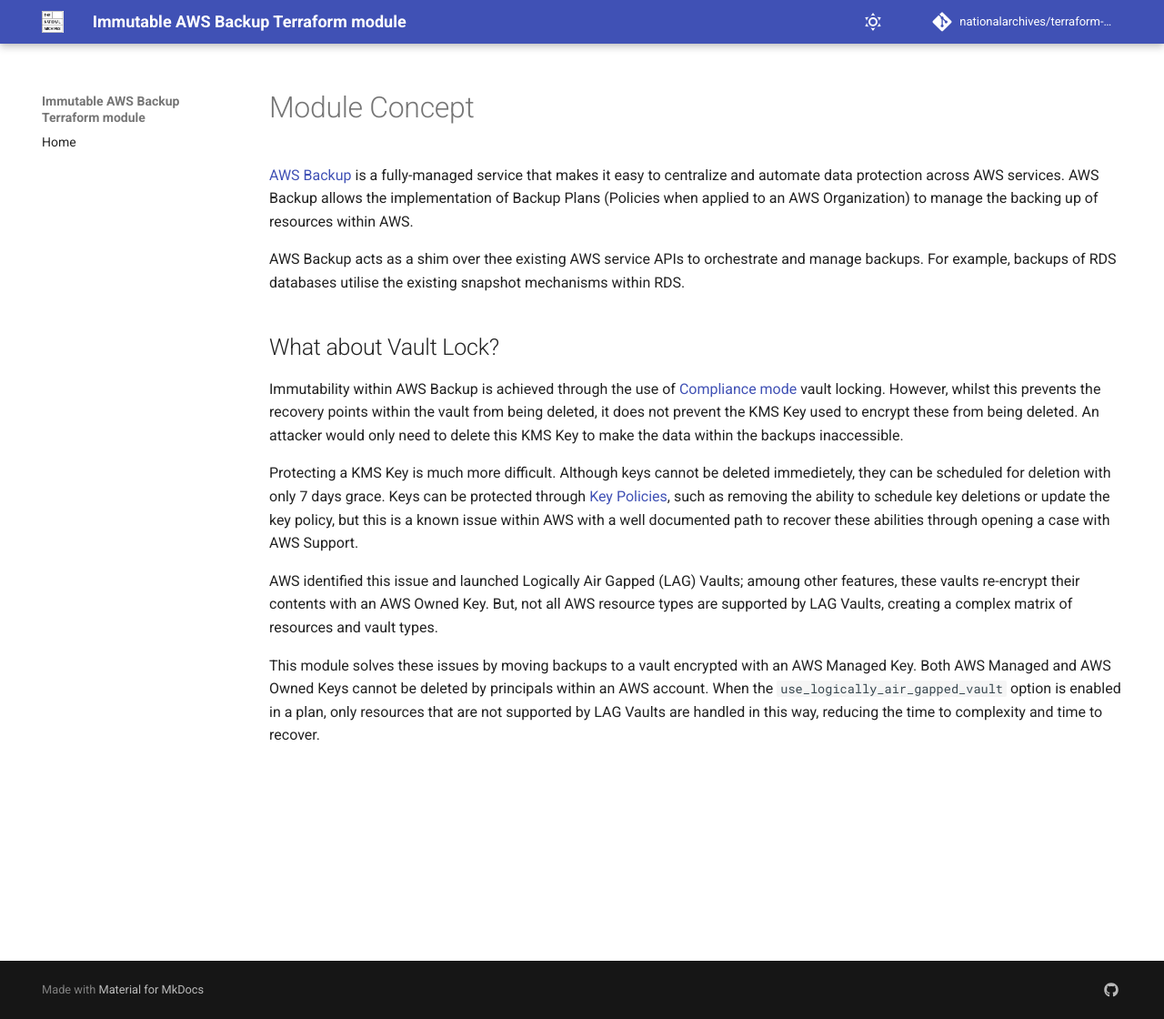
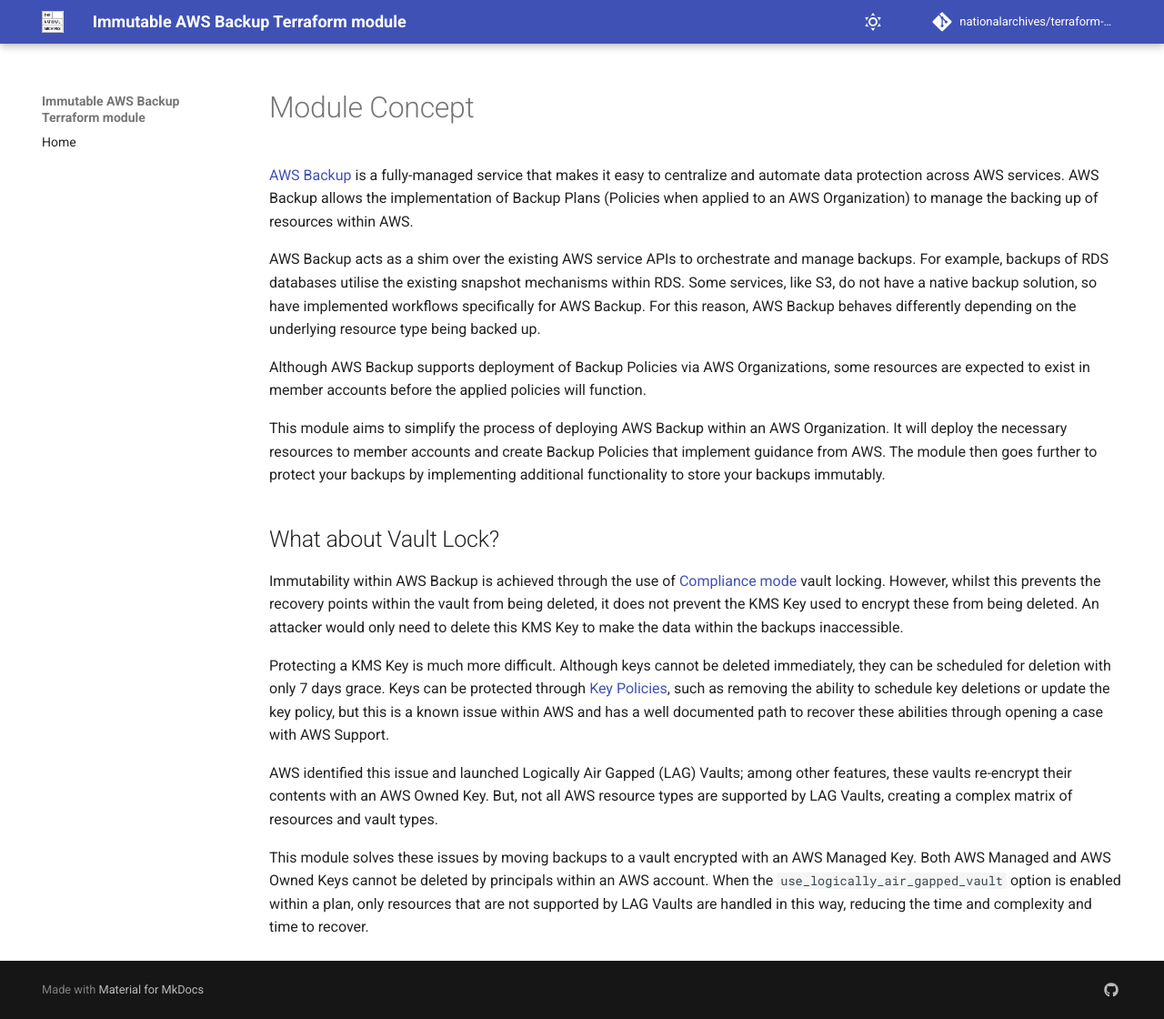
Before and after one commit to nationalarchives/terraform-aws-immutable-aws-backup, an MkDocs documentation site: the page built from docs/concept.md, in a window 1280 px wide and 1120 px high. Shown: the whole window at 91% size. Built offline with MkDocs 1.6.1 and Material for MkDocs 9.7.7, drawn with Linux system fonts in a browser that asks for light colours; comment, search, counter and statistics services are not loaded.

Commit message:
Add `concept.md`

```diff
--- a/docs/concept.md
+++ b/docs/concept.md
@@ -2,13 +2,18 @@
 
 [AWS Backup](https://docs.aws.amazon.com/aws-backup/latest/devguide/whatisbackup.html) is a fully-managed service that makes it easy to centralize and automate data protection across AWS services. AWS Backup allows the implementation of Backup Plans (Policies when applied to an AWS Organization) to manage the backing up of resources within AWS.
 
-AWS Backup acts as a shim over thee existing AWS service APIs to orchestrate and manage backups. For example, backups of RDS databases utilise the existing snapshot mechanisms within RDS.
+AWS Backup acts as a shim over the existing AWS service APIs to orchestrate and manage backups. For example, backups of RDS databases utilise the existing snapshot mechanisms within RDS. Some services, like S3, do not have a native backup solution, so have implemented workflows specifically for AWS Backup. For this reason, AWS Backup behaves differently depending on the underlying resource type being backed up.
+
+Although AWS Backup supports deployment of Backup Policies via AWS Organizations, some resources are expected to exist in member accounts before the applied policies will function.
+
+This module aims to simplify the process of deploying AWS Backup within an AWS Organization. It will deploy the necessary resources to member accounts and create Backup Policies that implement guidance from AWS. The module then goes further to protect your backups by implementing additional functionality to store your backups immutably.
 
 ## What about Vault Lock?
+
 Immutability within AWS Backup is achieved through the use of [Compliance mode](https://docs.aws.amazon.com/aws-backup/latest/devguide/vault-lock.html#backup-vault-lock-modes) vault locking. However, whilst this prevents the recovery points within the vault from being deleted, it does not prevent the KMS Key used to encrypt these from being deleted. An attacker would only need to delete this KMS Key to make the data within the backups inaccessible.
 
-Protecting a KMS Key is much more difficult. Although keys cannot be deleted immedietely, they can be scheduled for deletion with only 7 days grace. Keys can be protected through [Key Policies](https://docs.aws.amazon.com/kms/latest/developerguide/key-policies.html), such as removing the ability to schedule key deletions or update the key policy, but this is a known issue within AWS with a well documented path to recover these abilities through opening a case with AWS Support.
+Protecting a KMS Key is much more difficult. Although keys cannot be deleted immediately, they can be scheduled for deletion with only 7 days grace. Keys can be protected through [Key Policies](https://docs.aws.amazon.com/kms/latest/developerguide/key-policies.html), such as removing the ability to schedule key deletions or update the key policy, but this is a known issue within AWS and has a well documented path to recover these abilities through opening a case with AWS Support.
 
-AWS identified this issue and launched Logically Air Gapped (LAG) Vaults; amoung other features, these vaults re-encrypt their contents with an AWS Owned Key. But, not all AWS resource types are supported by LAG Vaults, creating a complex matrix of resources and vault types.
+AWS identified this issue and launched Logically Air Gapped (LAG) Vaults; among other features, these vaults re-encrypt their contents with an AWS Owned Key. But, not all AWS resource types are supported by LAG Vaults, creating a complex matrix of resources and vault types.
 
-This module solves these issues by moving backups to a vault encrypted with an AWS Managed Key. Both AWS Managed and AWS Owned Keys cannot be deleted by principals within an AWS account. When the `use_logically_air_gapped_vault` option is enabled in a plan, only resources that are not supported by LAG Vaults are handled in this way, reducing the time to complexity and time to recover.
+This module solves these issues by moving backups to a vault encrypted with an AWS Managed Key. Both AWS Managed and AWS Owned Keys cannot be deleted by principals within an AWS account. When the `use_logically_air_gapped_vault` option is enabled within a plan, only resources that are not supported by LAG Vaults are handled in this way, reducing the time and complexity and time to recover.
```
